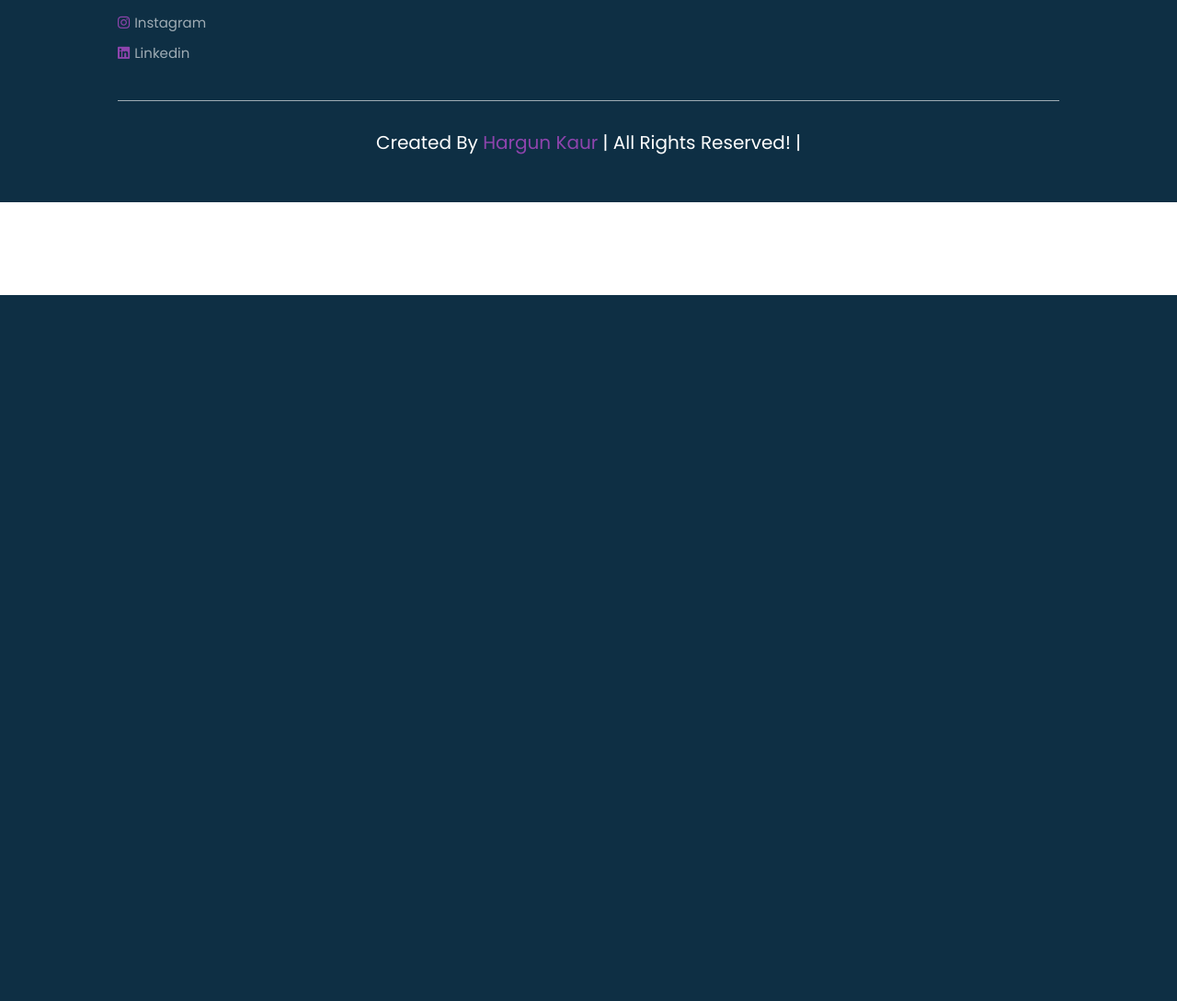
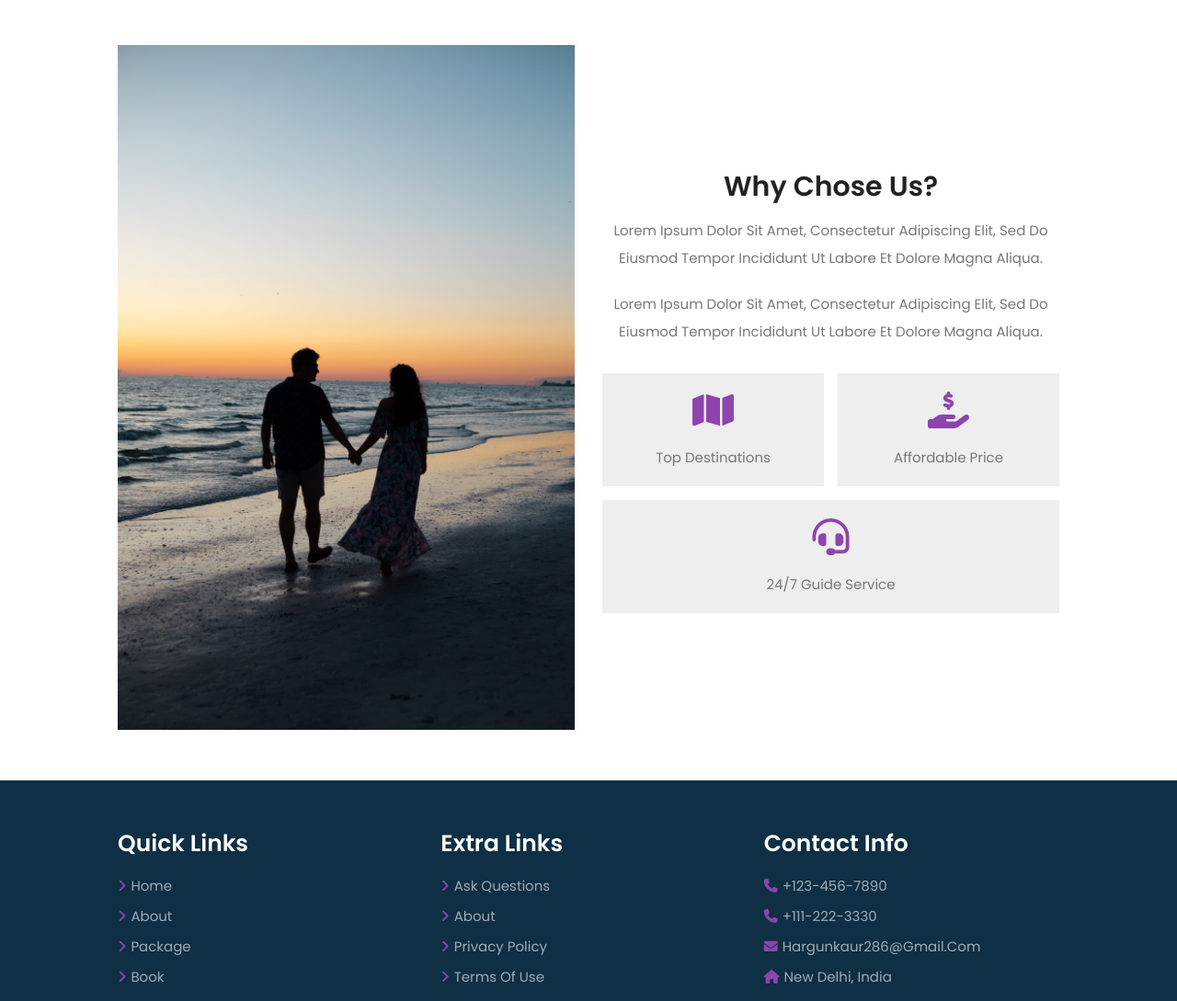
Before and after one commit to hargunkaur286/php, a PHP site: the page made by travel website/about.php in a window 1280 px wide. Shown: the part 479-1568 px from the top of the page at 92% size. Before the commit the page ends 800 px from the top, so only its background shows below. Run offline with PHP 8.4, Linux system fonts and the light colour scheme; some libraries are stand-ins or nearby versions.

Commit message:
about us page

```diff
--- a/travel website/about.php
+++ b/travel website/about.php
@@ -39,6 +39,40 @@
         <h1>About Us</h1>
     </div>
 
+
+    <!-- about section starts -->
+
+    <section class="about">
+        <div class="image">
+            <img src = "images/about-us-2.jpeg" alt="">
+        </div>
+
+        <div class="content">
+            <h3>Why chose us?</h3>
+            <p>Lorem ipsum dolor sit amet, consectetur adipiscing elit, sed do eiusmod tempor incididunt ut labore et dolore magna aliqua. </p>
+            <p>Lorem ipsum dolor sit amet, consectetur adipiscing elit, sed do eiusmod tempor incididunt ut labore et dolore magna aliqua. </p>
+
+            <div class = "icons-container">
+
+                <div class="icons">
+                    <i class="fas fa-map"></i>
+                    <span>top destinations</span>
+                </div>
+
+                <div class="icons">
+                    <i class="fas fa-hand-holding-usd"></i>
+                    <span>affordable price</span>
+                </div>
+
+                <div class="icons">
+                    <i class="fas fa-headset"></i>
+                    <span>24/7 guide service</span>
+                </div>
+
+            </div>
+        </div>
+    </section>
+    <!-- about section ends -->
 
 
     <!-- footer section starts -->
--- a/travel website/css/style.css
+++ b/travel website/css/style.css
@@ -52,6 +52,26 @@ section {
         opacity: 0;
     }
 }
+
+
+.heading {
+    background-size: cover !important;
+    background-position: center !important;
+    padding-top: 10rem;
+    padding-bottom: 15rem;
+    display: flex;
+    align-items: center;
+    justify-content: center;
+}
+
+.heading h1{
+    font-size: 10rem;
+    text-transform: uppercase;
+    color: var(--white);
+    text-shadow: var(--text-shadow);
+}
+
+
 
 
 .btn{
@@ -323,6 +343,66 @@ section {
     padding: 1rem 0;
 }
 
+
+.about{
+    display: flex;
+    align-items: center;
+    flex-wrap: wrap;
+    gap: 3rem;
+}
+
+.about .image{
+    flex: 1 1 41rem;
+}
+
+.about .image img{
+    width: 100%;
+}
+
+.about .content{
+    flex: 1 1 41rem;
+    text-align: center;
+}
+
+.about .content h3{
+    font-size: 3rem;
+    color: var(--black);
+}
+
+.about .content p{
+    font-size: 1.5rem;
+    color: var(--light-black);
+    line-height: 2;
+    padding: 1rem 0;
+}
+
+.about .content .icons-container{
+    margin-top: 2rem;
+    display: flex;
+    flex-wrap: wrap;
+    gap: 1.5rem;
+    align-items: flex-end;
+}
+
+.about .content .icons-container .icons{
+    background: var(--light-bg);
+    padding: 2rem;
+    flex: 1 1 16rem;
+}
+
+.about .content .icons-container .icons i{
+    font-size: 4rem;
+    margin-bottom: 2rem;
+    color: var(--main-color);
+}
+
+.about .content .icons-container .icons span{
+    font-size: 1.5rem;
+    color: var(--light-black);
+    display: block;
+}
+
+
 .footer {
     background-color: #0E2F44;
     background-size: cover;
--- a/travel website/home.php
+++ b/travel website/home.php
@@ -187,12 +187,15 @@
 
     <section class="home-offer">
         <div class="content">
+            <h3>Upto 50% off</h3>
             <p>Lorem ipsum dolor sit amet, consectetur adipiscing elit, sed do eiusmod tempor incididunt ut labore et dolore magna aliqua. Ut enim ad minim veniam, quis nostrud exercitation ullamco laboris nisi ut aliquip ex ea commodo consequat. </p>
             <a href="book.php" class="btn">book now</a>
         </div>
     </section>
 
     <!-- home offer section ends -->
+
+
 
 
     <!-- footer section starts -->
```
